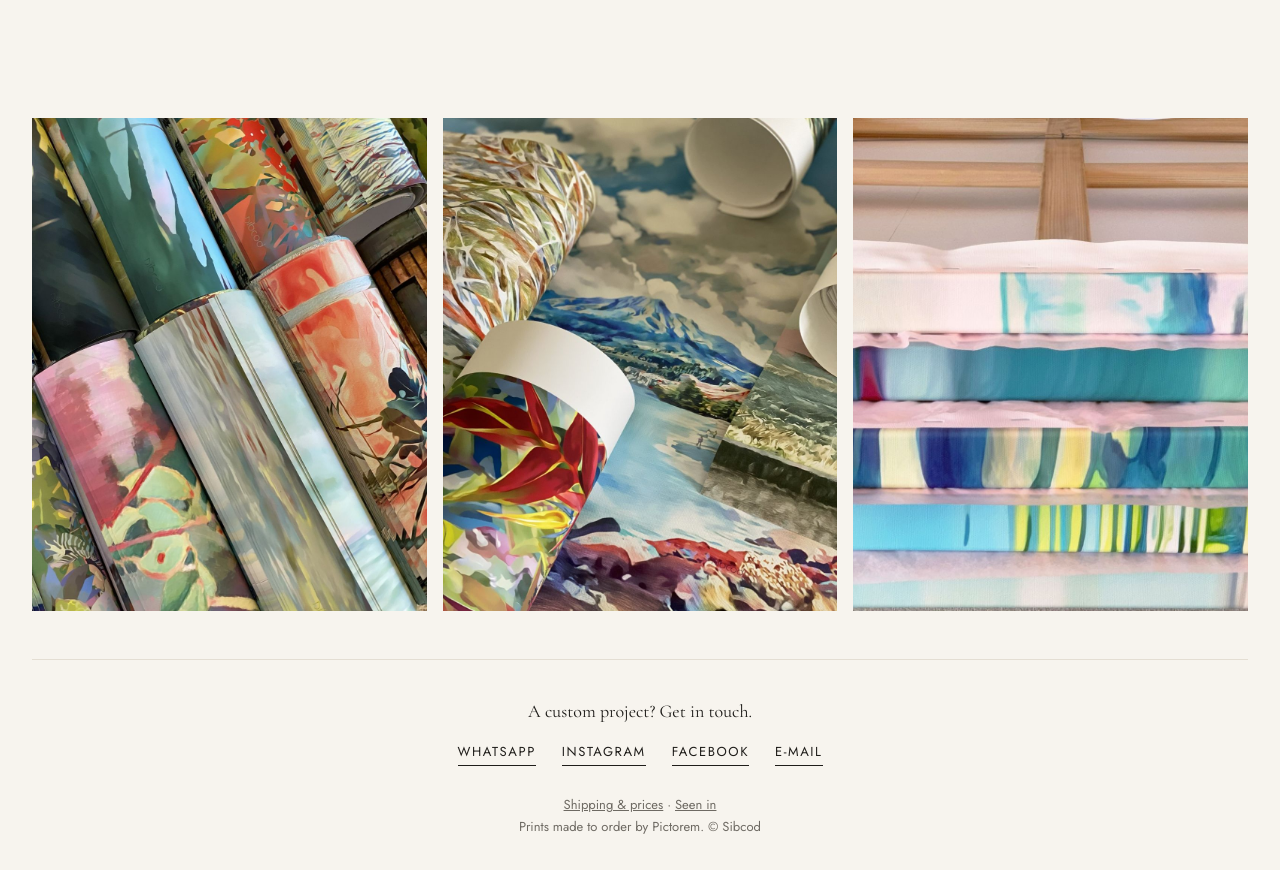
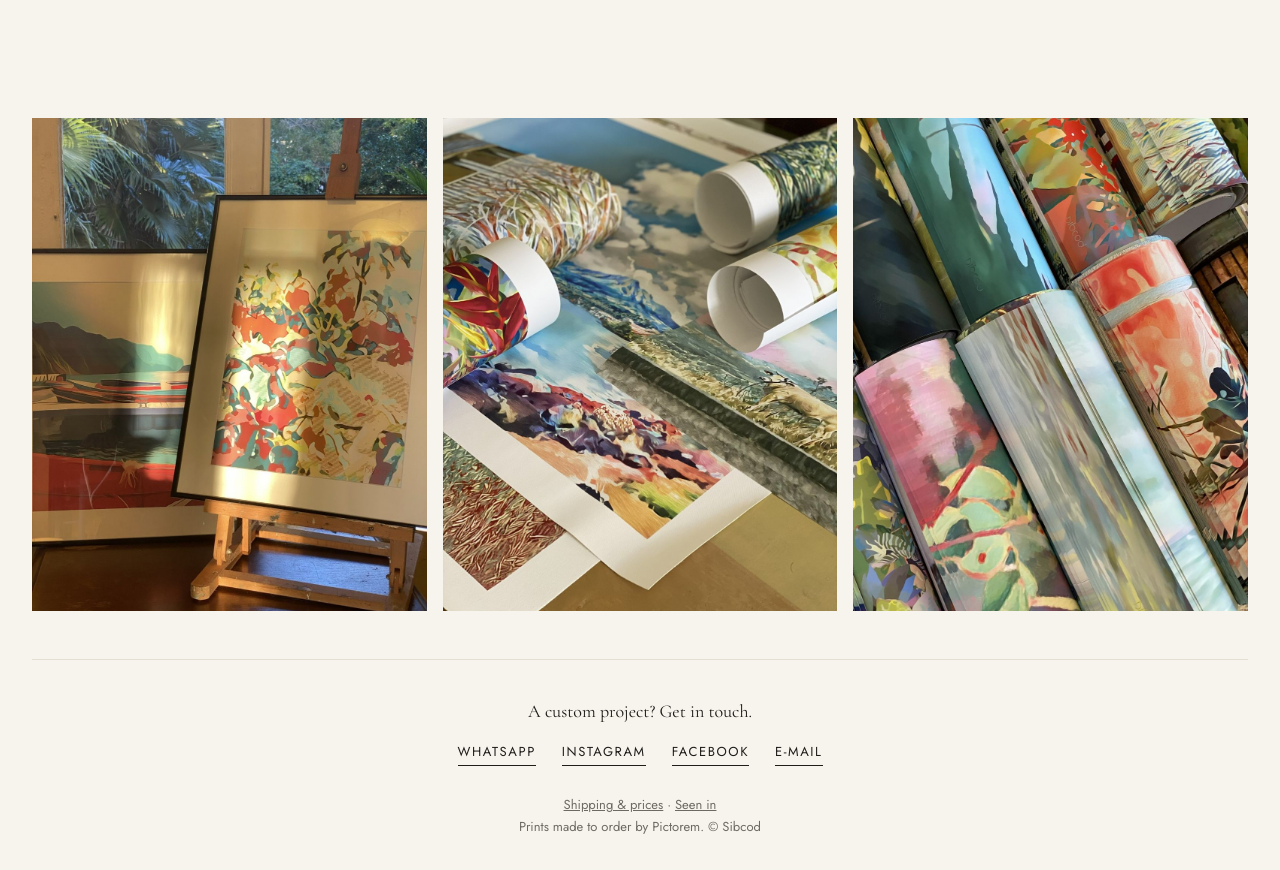
Before and after one commit to antoinecomar-rgb/sibcod-site, a Next.js app: page /sibcod in a window 1280 px wide. Shown: the part 820-1690 px from the top of the page. Built offline with nearby package versions, Linux system fonts and the light colour scheme.

Commit message:
Sibcod : photos de l'atelier

```diff
--- a/app/sibcod/page.js
+++ b/app/sibcod/page.js
@@ -54,9 +54,9 @@ export default async function Sibcod({ searchParams }) {
         </div>
       </section>
       <section className="n-projets-photos">
+        <img src="/ambiance/d54.jpg" alt="" loading="lazy" />
+        <img src="/ambiance/d46.jpg" alt="" loading="lazy" />
         <img src="/ambiance/d48.jpg" alt="" loading="lazy" />
-        <img src="/ambiance/d23.jpg" alt="" loading="lazy" />
-        <img src="/ambiance/d38.jpg" alt="" loading="lazy" />
       </section>
       <Pied lang={lang} />
     </div>
```
